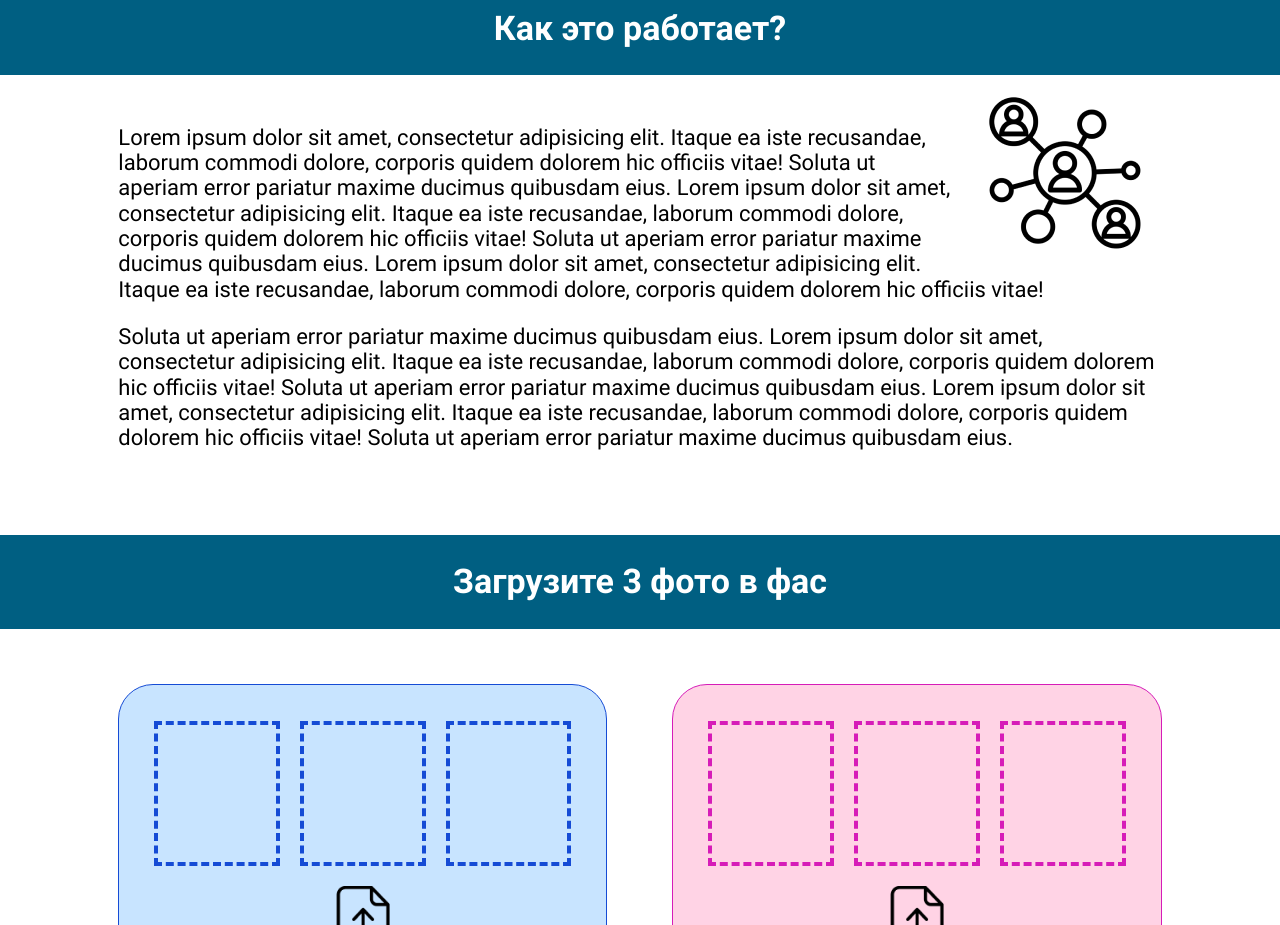
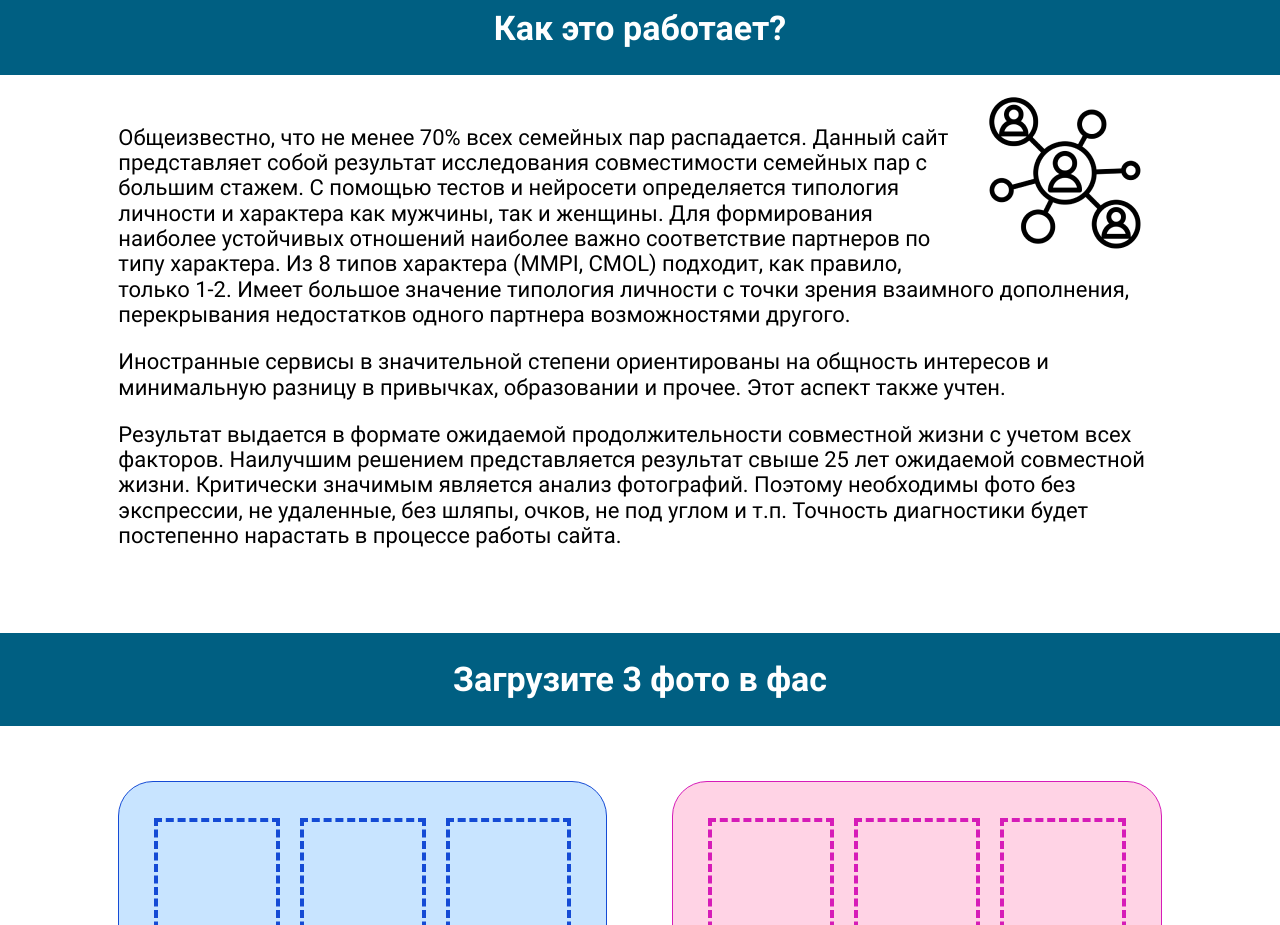
Before and after one commit to idefant/check-family-love-frontend, a Next.js app: page / in a window 1280 px wide. Shown: the part 1200-2125 px from the top of the page. Built offline with nearby package versions, Linux system fonts and the light colour scheme.

Commit message:
update text in MainAlgo

```diff
--- a/sections/MainAlgo/MainAlgo.tsx
+++ b/sections/MainAlgo/MainAlgo.tsx
@@ -19,26 +19,13 @@ const MainAlgo: FC = () => (
             <Image src={networkImg} alt="Сеть" className={style.networkImg} />
             <div className={style.text}>
               <p>
-                Lorem ipsum dolor sit amet, consectetur adipisicing elit. Itaque ea
-                iste recusandae, laborum commodi dolore, corporis quidem dolorem hic
-                officiis vitae! Soluta ut aperiam error pariatur maxime ducimus
-                quibusdam eius. Lorem ipsum dolor sit amet, consectetur adipisicing
-                elit. Itaque ea iste recusandae, laborum commodi dolore, corporis
-                quidem dolorem hic officiis vitae! Soluta ut aperiam error pariatur
-                maxime ducimus quibusdam eius. Lorem ipsum dolor sit amet, consectetur
-                adipisicing elit. Itaque ea iste recusandae, laborum commodi dolore,
-                corporis quidem dolorem hic officiis vitae!
+                Общеизвестно, что не менее 70% всех семейных пар распадается. Данный сайт представляет собой результат исследования совместимости семейных пар с большим стажем. С помощью тестов и нейросети определяется типология личности и характера как мужчины, так и женщины. Для формирования наиболее устойчивых отношений наиболее важно соответствие партнеров по типу характера. Из 8 типов характера (MMPI, CMOL) подходит, как правило, только 1-2. Имеет большое значение типология личности с точки зрения взаимного дополнения, перекрывания недостатков одного партнера возможностями другого.
               </p>
-
               <p>
-                Soluta ut aperiam error pariatur maxime ducimus quibusdam eius. Lorem
-                ipsum dolor sit amet, consectetur adipisicing elit. Itaque ea iste
-                recusandae, laborum commodi dolore, corporis quidem dolorem hic
-                officiis vitae! Soluta ut aperiam error pariatur maxime ducimus
-                quibusdam eius. Lorem ipsum dolor sit amet, consectetur adipisicing
-                elit. Itaque ea iste recusandae, laborum commodi dolore, corporis
-                quidem dolorem hic officiis vitae! Soluta ut aperiam error pariatur
-                maxime ducimus quibusdam eius.
+                Иностранные сервисы в значительной степени ориентированы на общность интересов и минимальную разницу в привычках, образовании и прочее. Этот аспект также учтен.
+              </p>
+              <p>
+                Результат выдается в формате ожидаемой продолжительности совместной жизни с учетом всех факторов. Наилучшим решением представляется результат свыше 25 лет ожидаемой совместной жизни. Критически значимым является анализ фотографий. Поэтому необходимы фото без экспрессии, не удаленные, без шляпы, очков, не под углом и т.п. Точность диагностики будет постепенно нарастать в процессе работы сайта.
               </p>
             </div>
           </div>
```
